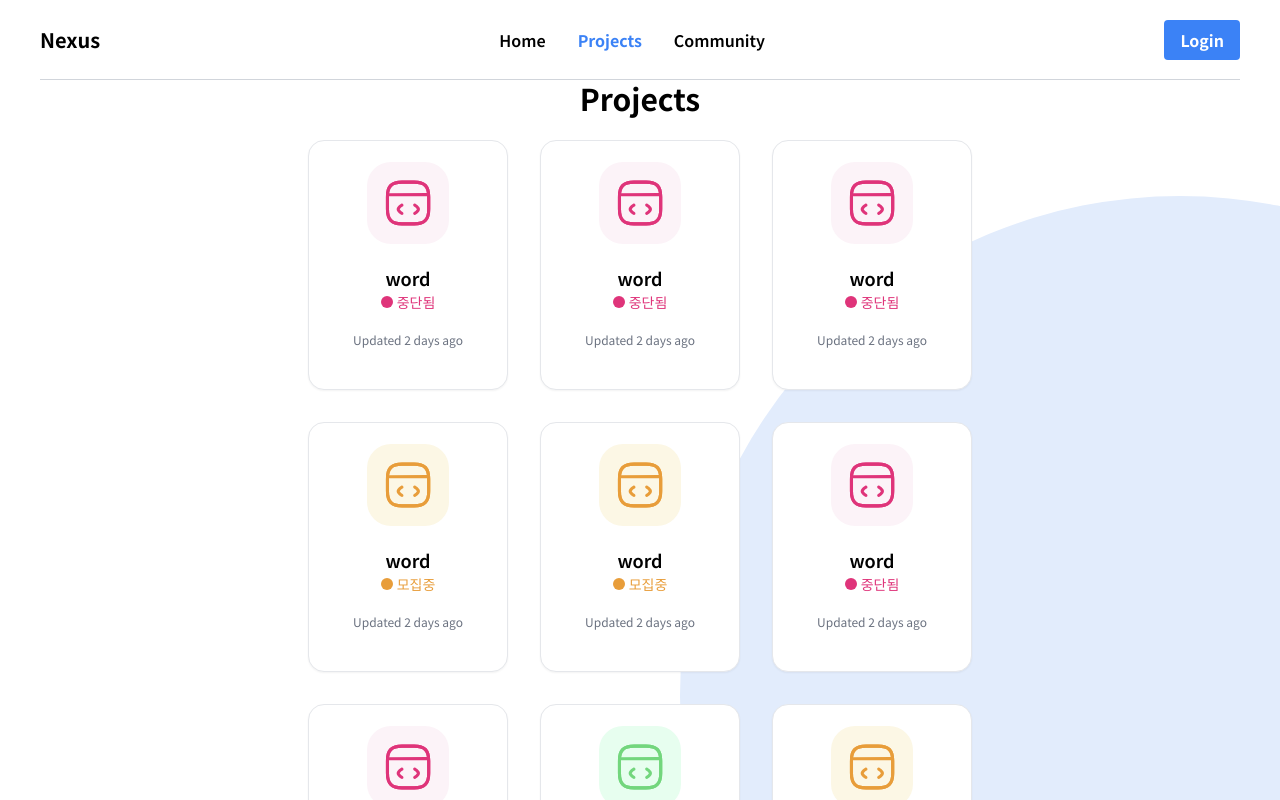
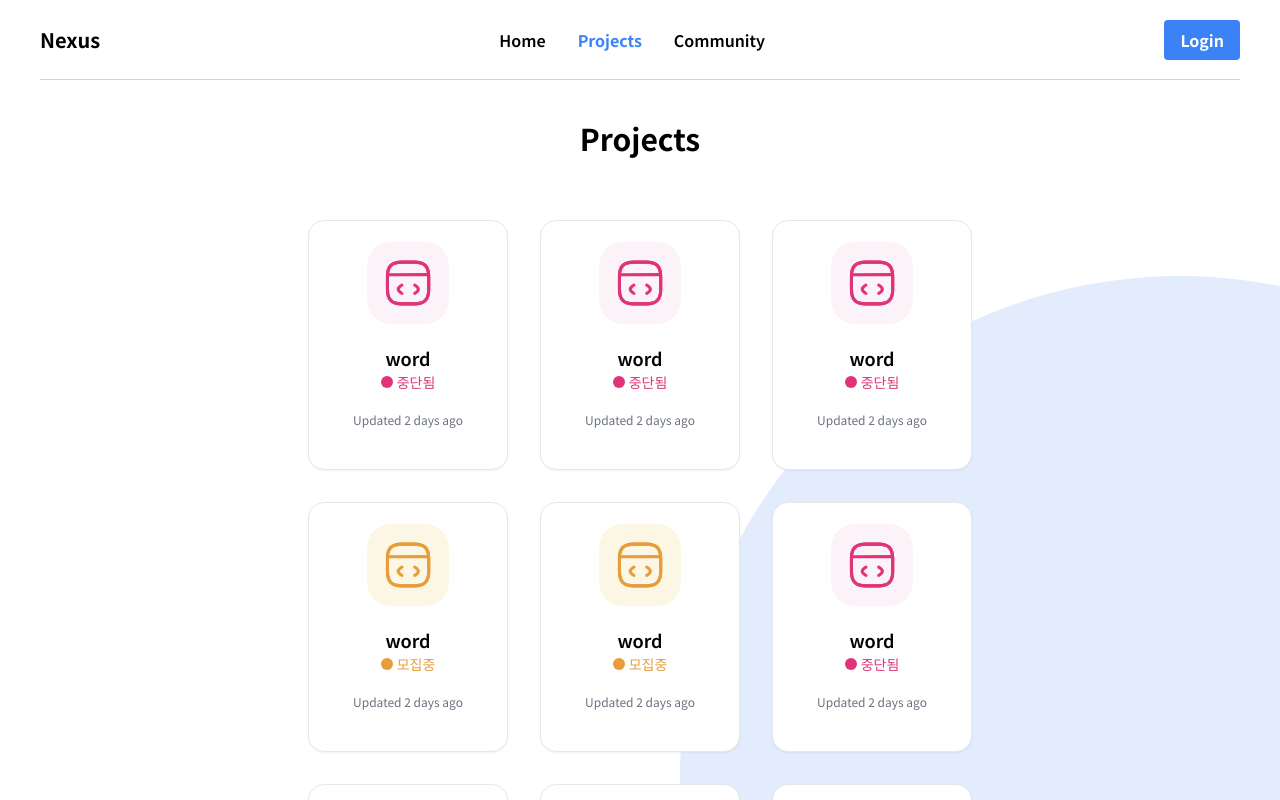
Before and after one commit to wwwcomcomcomcom/nexus-fe, a React (Vite) app: page /projects in a window 1280 px wide. Shown: the top 800 px of the page. Built offline with nearby package versions, Linux system fonts and the light colour scheme.

Commit message:
Publish - add padding to 'Projects' label

```diff
--- a/src/page/ProjectListPage.tsx
+++ b/src/page/ProjectListPage.tsx
@@ -8,7 +8,7 @@ export default function ProjectListPage() {
   return (
     <div className="flex flex-col w-full h-full">
       <div className="flex flex-row w-full px-10 place-content-center bg-transparent">
-        <h1 className="text-3xl font-bold text-center">Projects</h1>
+        <h1 className="text-3xl font-bold text-center py-10">Projects</h1>
         {userStore.isLogin() && (
           <div className="flex flex-row items-center">
             <button
```
